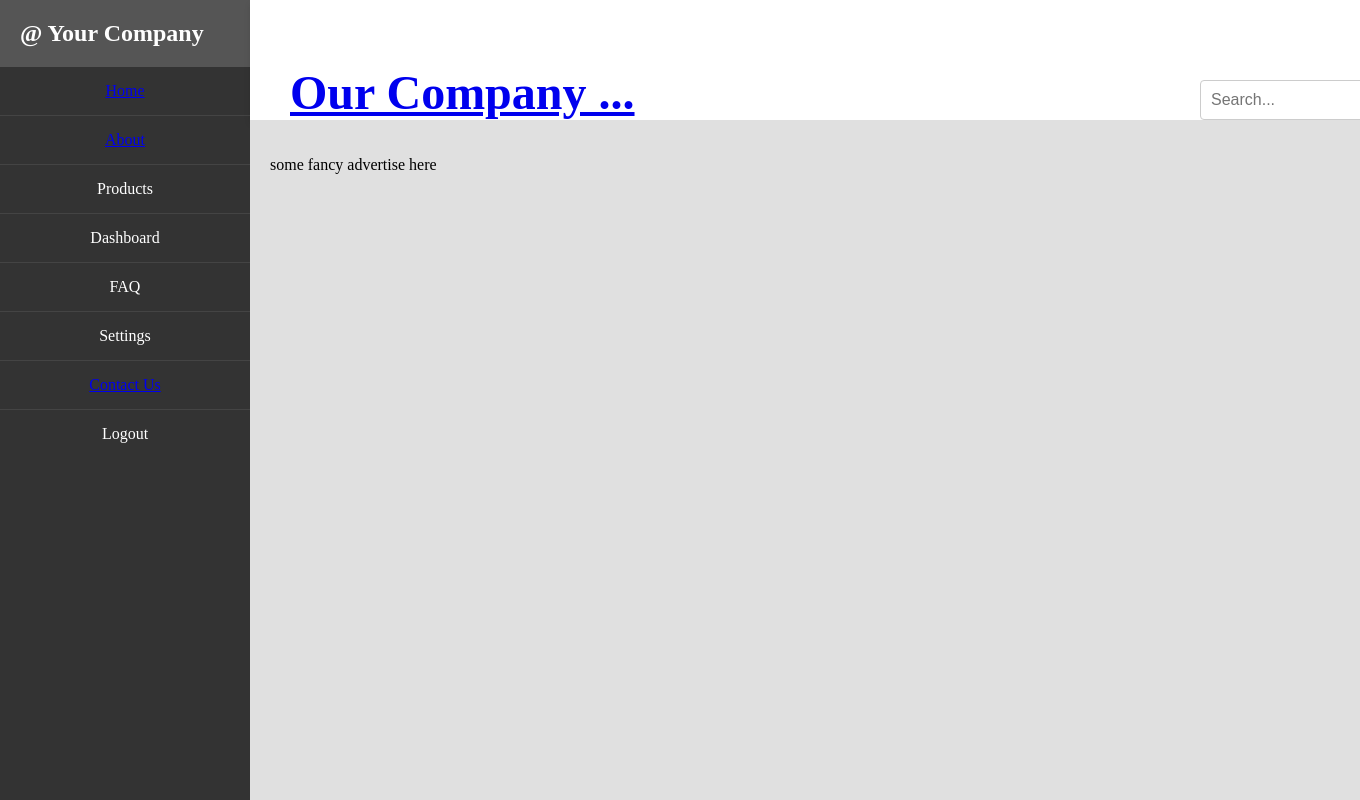
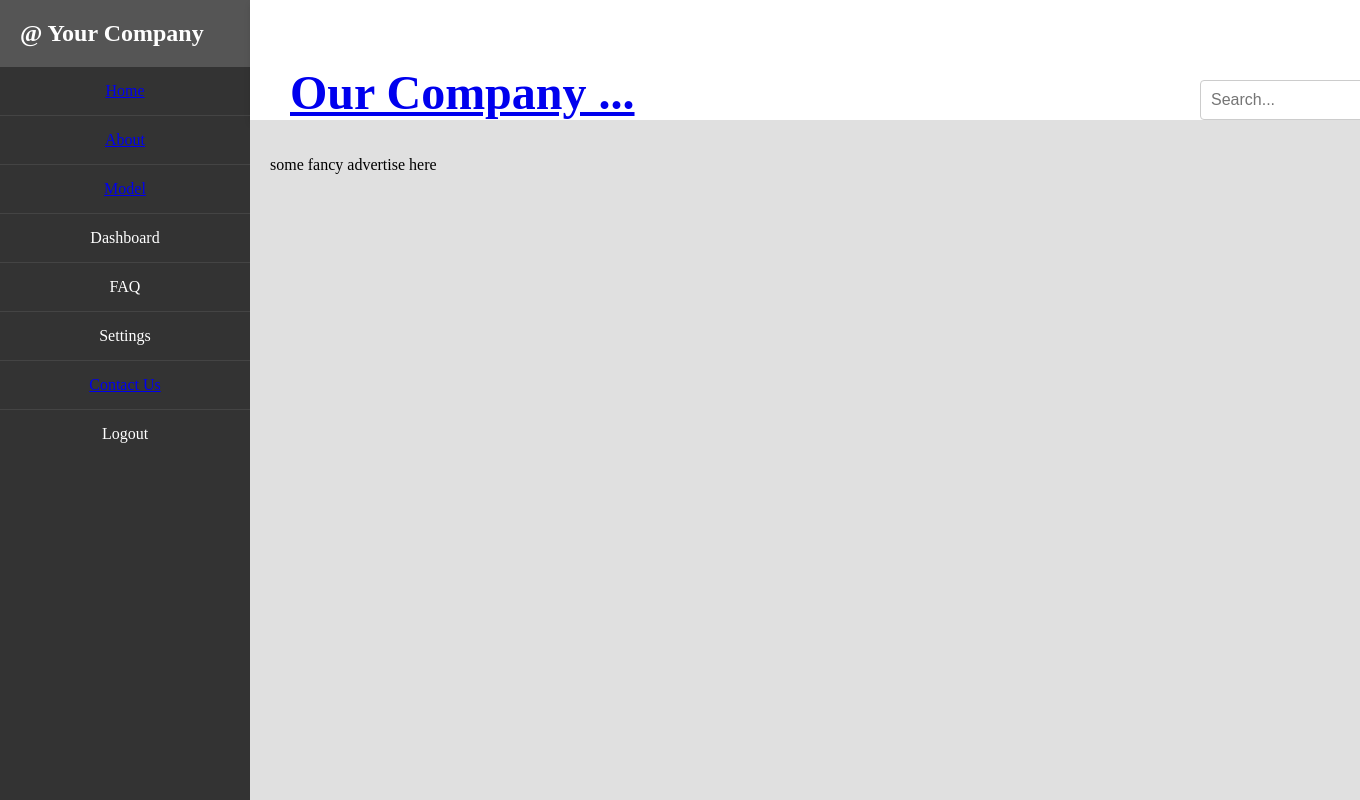
Before and after one commit to onsiri/blog, a Django app: template templates/home.html in a window 1360 px wide; the page is wider, and only the part inside the window is pictured. Run offline with Django 5.2, Linux system fonts and the light colour scheme; the template is opened without the code that fills it, so the values that code supplies are empty; some web fonts are replaced.

Commit message:
chagne in setting for heruko

```diff
--- a/requirements.txt
+++ b/requirements.txt
@@ -26,3 +26,4 @@ six==1.17.0
 sqlparse==0.5.3
 texttable==1.7.0
 tzdata==2025.1
+whitenoise==5.3.0
--- a/templates/base.html
+++ b/templates/base.html
@@ -14,7 +14,7 @@
         <ul class="sidebar-menu">
             <li><a href="{% url 'home' %}">Home</a></li>
             <li><a href="{% url 'about' %}">About</a></li>
-            <li>Products</li>
+            <li><a href="{% url 'product_detail' %}">Model</a></li>
             <li>Dashboard</li>
 
             <li>FAQ</li>
```
